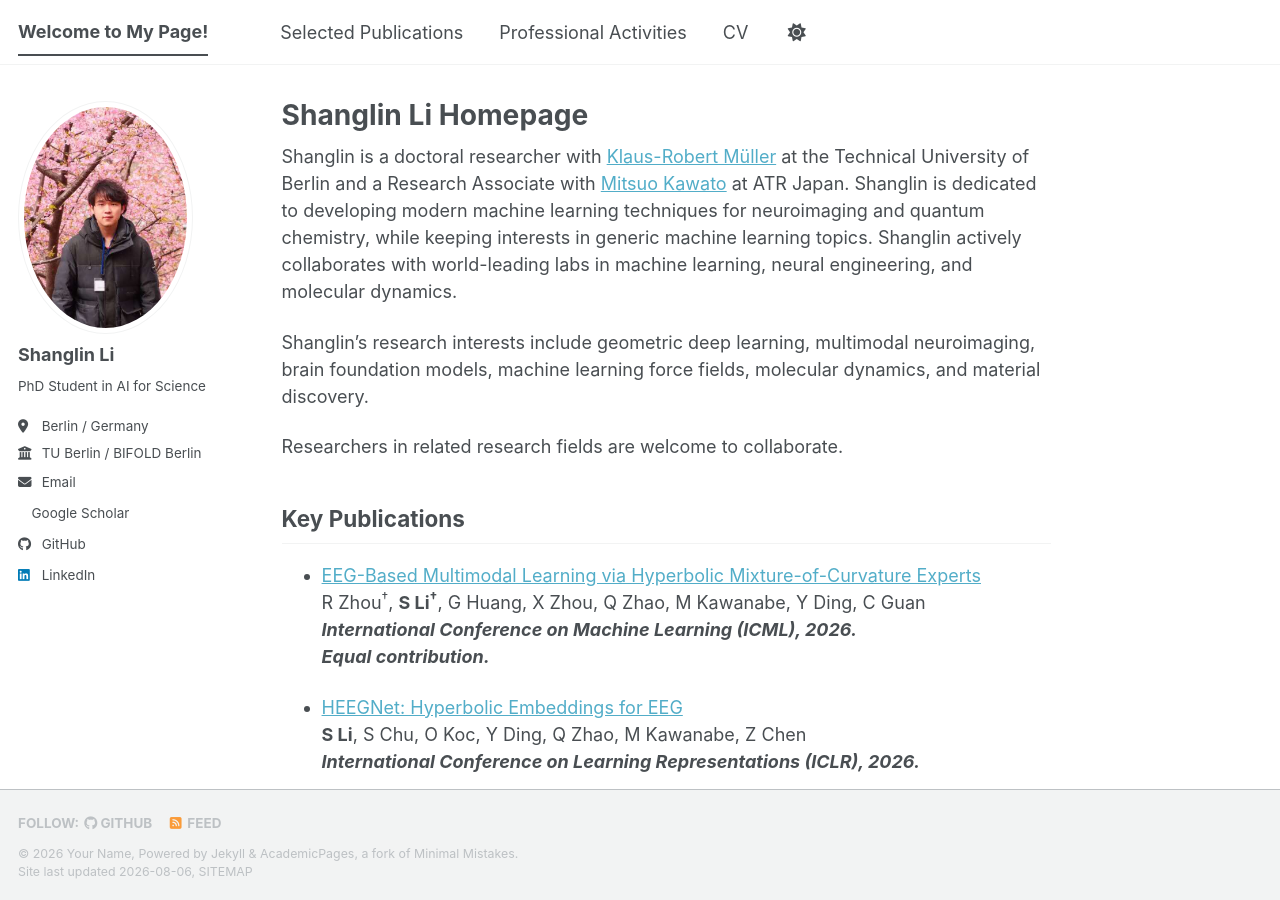
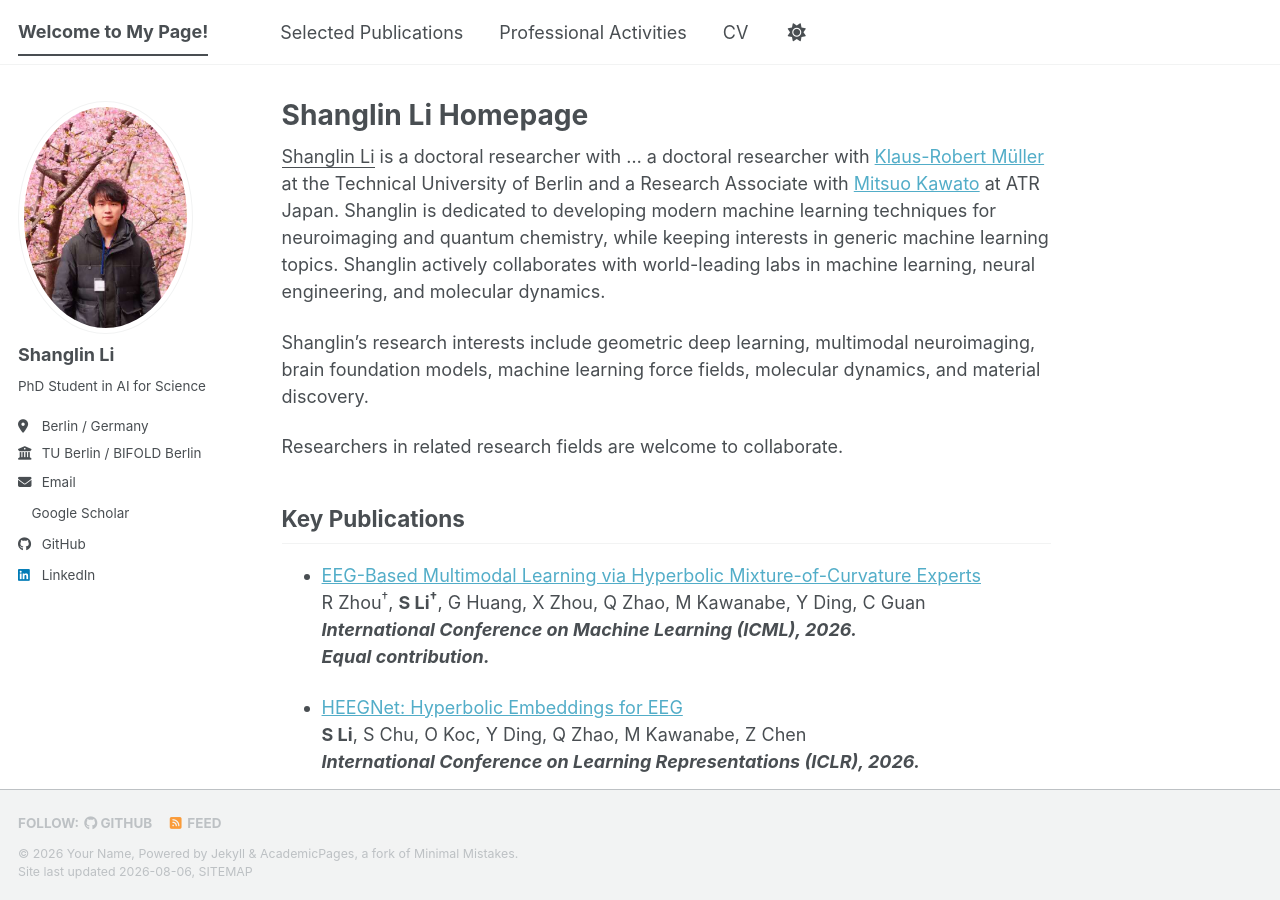
Before and after one commit to fightlesliefigt/fightlesliefigt.github.io, a Jekyll site: the page built from _pages/about.md, in a window 1280 px wide and 900 px high. Built offline with Jekyll 4.4.1, drawn with Linux system fonts in a browser that asks for light colours; a style sheet for code colours, icons or effects is not loaded.

Commit message:
Update about.md

```diff
--- a/_pages/about.md
+++ b/_pages/about.md
@@ -7,7 +7,7 @@ redirect_from:
   - /about.html
 ---
 
-Shanglin is a doctoral researcher with [Klaus-Robert Müller](https://scholar.google.com/citations?user=jplQac8AAAAJ) at the Technical University of Berlin and a Research Associate with [Mitsuo Kawato](https://scholar.google.com/citations?user=lc7OkdAAAAAJ) at ATR Japan.
+<u>Shanglin Li</u> is a doctoral researcher with ... a doctoral researcher with [Klaus-Robert Müller](https://scholar.google.com/citations?user=jplQac8AAAAJ) at the Technical University of Berlin and a Research Associate with [Mitsuo Kawato](https://scholar.google.com/citations?user=lc7OkdAAAAAJ) at ATR Japan.
 Shanglin is dedicated to developing modern machine learning techniques for neuroimaging and quantum chemistry, while keeping interests in generic machine learning topics. Shanglin actively collaborates with world-leading labs in machine learning, neural engineering, and molecular dynamics.
 
 Shanglin's research interests include geometric deep learning, multimodal neuroimaging, brain foundation models, machine learning force fields, molecular dynamics, and material discovery.
```
